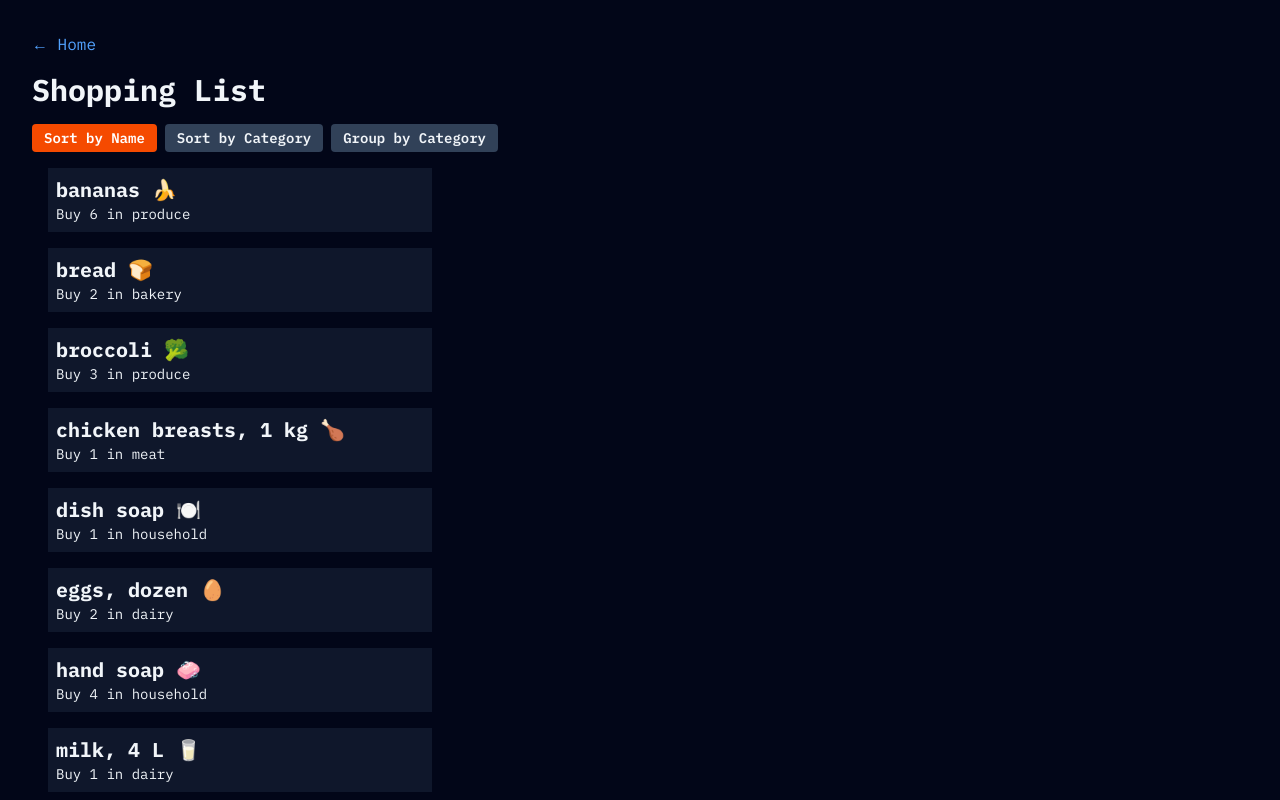
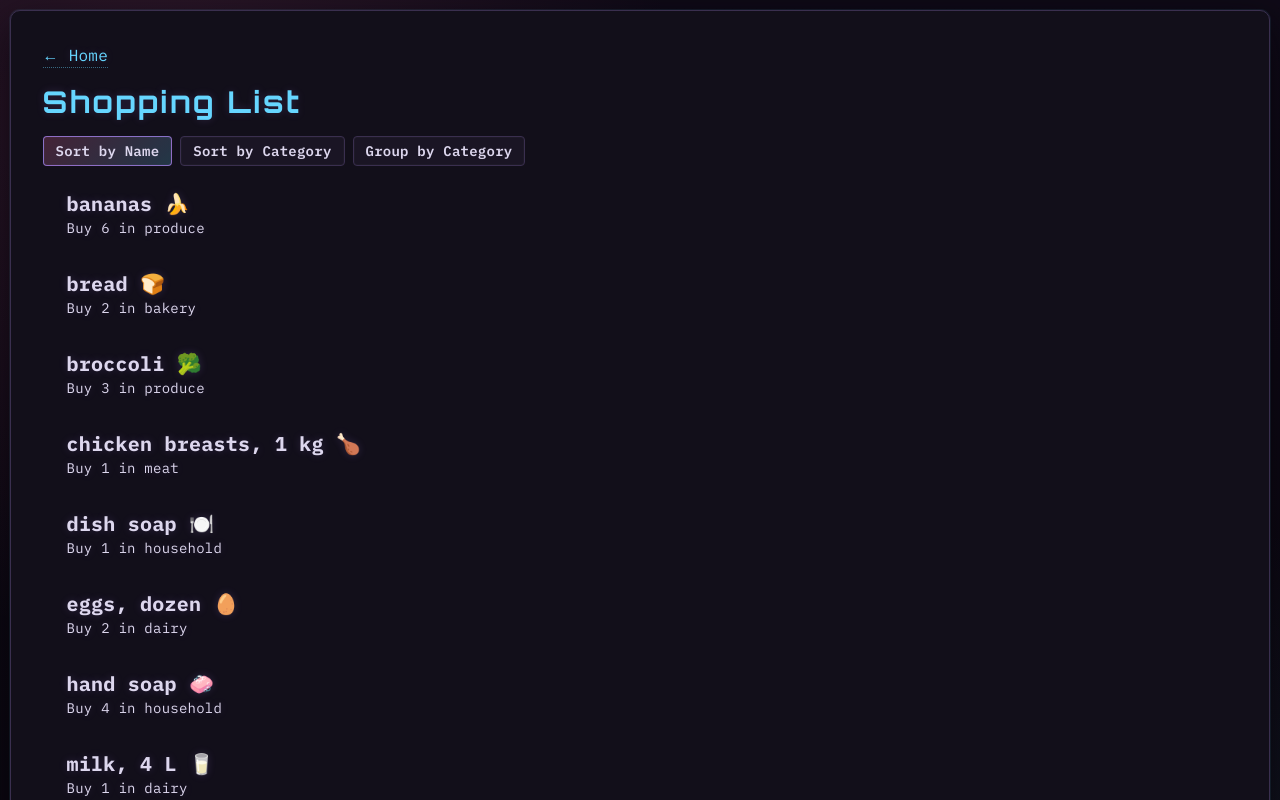
Before and after one commit to MatrixJava/cprg306-assignments, a Next.js app: page /week-5 in a window 1280 px wide. Shown: the top 800 px of the page. Built offline with nearby package versions, Linux system fonts and the light colour scheme.

Commit message:
Apply terminal-inspired global color palette

```diff
--- a/app/globals.css
+++ b/app/globals.css
@@ -1,8 +1,16 @@
 @import "tailwindcss";
 
 :root {
-  --background: #ffffff;
-  --foreground: #171717;
+  --background: #09070d;
+  --foreground: #ddd7ee;
+  --panel: #120f1a;
+  --panel-soft: #1a1524;
+  --border: #3a2f4f;
+  --accent: #f46ca0;
+  --accent-soft: #b38cff;
+  --info: #66d6ff;
+  --warning: #f6cc7d;
+  --danger: #ff7c8f;
 }
 
 @theme inline {
@@ -12,15 +20,145 @@
   --font-mono: var(--font-plex-mono);
 }
 
-@media (prefers-color-scheme: dark) {
-  :root {
-    --background: #0a0a0a;
-    --foreground: #ededed;
-  }
-}
-
 body {
   background: var(--background);
   color: var(--foreground);
   font-family: var(--font-plex-mono), monospace;
+  letter-spacing: 0.015em;
+  text-shadow: 0 0 8px rgba(179, 140, 255, 0.18);
+  background-image:
+    radial-gradient(circle at 12% 10%, rgba(244, 108, 160, 0.14), transparent 34%),
+    radial-gradient(circle at 82% 88%, rgba(102, 214, 255, 0.12), transparent 38%),
+    linear-gradient(180deg, #0f0a17 0%, #09070d 100%);
 }
+
+* {
+  box-sizing: border-box;
+}
+
+main {
+  width: min(1320px, calc(100% - 1.2rem));
+  margin: 0.6rem auto;
+  border: 1px solid var(--border);
+  border-radius: 10px;
+  background:
+    linear-gradient(180deg, rgba(255, 255, 255, 0.03), transparent 90%),
+    var(--panel);
+  box-shadow:
+    0 0 0 1px rgba(102, 214, 255, 0.08),
+    0 14px 42px rgba(4, 3, 8, 0.72);
+}
+
+h1,
+h2,
+h3 {
+  font-family: var(--font-orbitron), sans-serif;
+  letter-spacing: 0.08em;
+  color: var(--info);
+}
+
+a {
+  color: var(--info) !important;
+  text-decoration: none;
+  border-bottom: 1px dotted rgba(102, 214, 255, 0.45);
+  transition: color 120ms ease, border-color 120ms ease;
+}
+
+a:hover {
+  color: var(--accent) !important;
+  border-color: rgba(244, 108, 160, 0.65);
+}
+
+button,
+input,
+select,
+textarea {
+  font-family: var(--font-plex-mono), monospace;
+}
+
+button {
+  color: var(--foreground) !important;
+  border: 1px solid var(--border) !important;
+  background: linear-gradient(135deg, rgba(179, 140, 255, 0.1), rgba(102, 214, 255, 0.08)) !important;
+  box-shadow: inset 0 0 0 1px rgba(255, 255, 255, 0.02);
+}
+
+button:hover {
+  border-color: var(--info) !important;
+  color: var(--info) !important;
+}
+
+button:disabled {
+  opacity: 0.45;
+  cursor: not-allowed;
+}
+
+input,
+select,
+textarea {
+  color: var(--foreground) !important;
+  border-color: var(--border) !important;
+  background: var(--panel-soft) !important;
+}
+
+input:focus-visible,
+select:focus-visible,
+textarea:focus-visible,
+button:focus-visible,
+a:focus-visible {
+  outline: 1px solid var(--info);
+  outline-offset: 1px;
+}
+
+ul {
+  list-style: none;
+  padding-left: 0;
+}
+
+.bg-slate-950,
+.bg-slate-900 {
+  background: var(--panel) !important;
+}
+
+.bg-slate-700 {
+  background: var(--panel-soft) !important;
+}
+
+.bg-blue-600,
+.bg-blue-500,
+.bg-emerald-600,
+.bg-emerald-500,
+.bg-orange-600 {
+  background:
+    linear-gradient(135deg, rgba(244, 108, 160, 0.22), rgba(102, 214, 255, 0.2)) !important;
+  border: 1px solid rgba(179, 140, 255, 0.7) !important;
+}
+
+.text-slate-100,
+.text-slate-300,
+.text-white {
+  color: var(--foreground) !important;
+}
+
+.text-blue-400,
+.text-blue-500 {
+  color: var(--info) !important;
+}
+
+.text-amber-300 {
+  color: var(--warning) !important;
+}
+
+.text-red-400,
+.text-red-500 {
+  color: var(--danger) !important;
+}
+
+.border-slate-700 {
+  border-color: var(--border) !important;
+}
+
+::selection {
+  background: rgba(102, 214, 255, 0.3);
+  color: #fff;
+}
```
